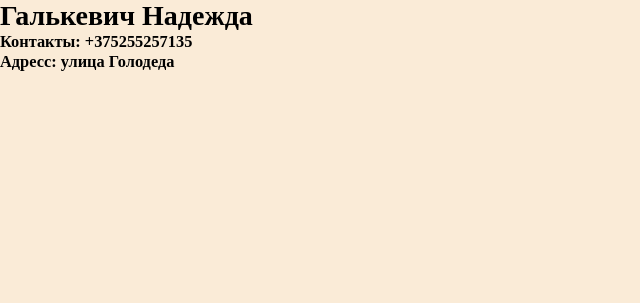
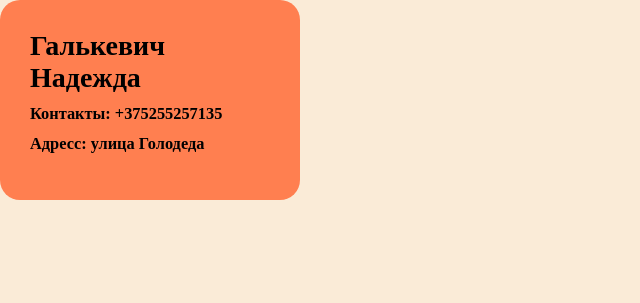
Before and after one commit to Halkevich/rsschool-cv, a plain HTML site: page index.html in a window 1280 px wide. Shown: the whole page, without its empty margins (0-640 px from the left). Drawn offline with Linux system fonts and the light colour scheme.

```diff
--- a/style.css
+++ b/style.css
@@ -12,6 +12,18 @@ body {
 }
 
 .container {
-    width: 500px;
-    height: 300px;
+    width: 300px;
+    height: 200px;
+    padding: 20px;
+    background-color: coral;
+    border-radius: 20px;
+    padding: 30px;
 }
+
+.title h1 {
+    margin-bottom: 10px;
+}
+
+.title h3 {
+    margin-bottom: 10px;
+}
```
